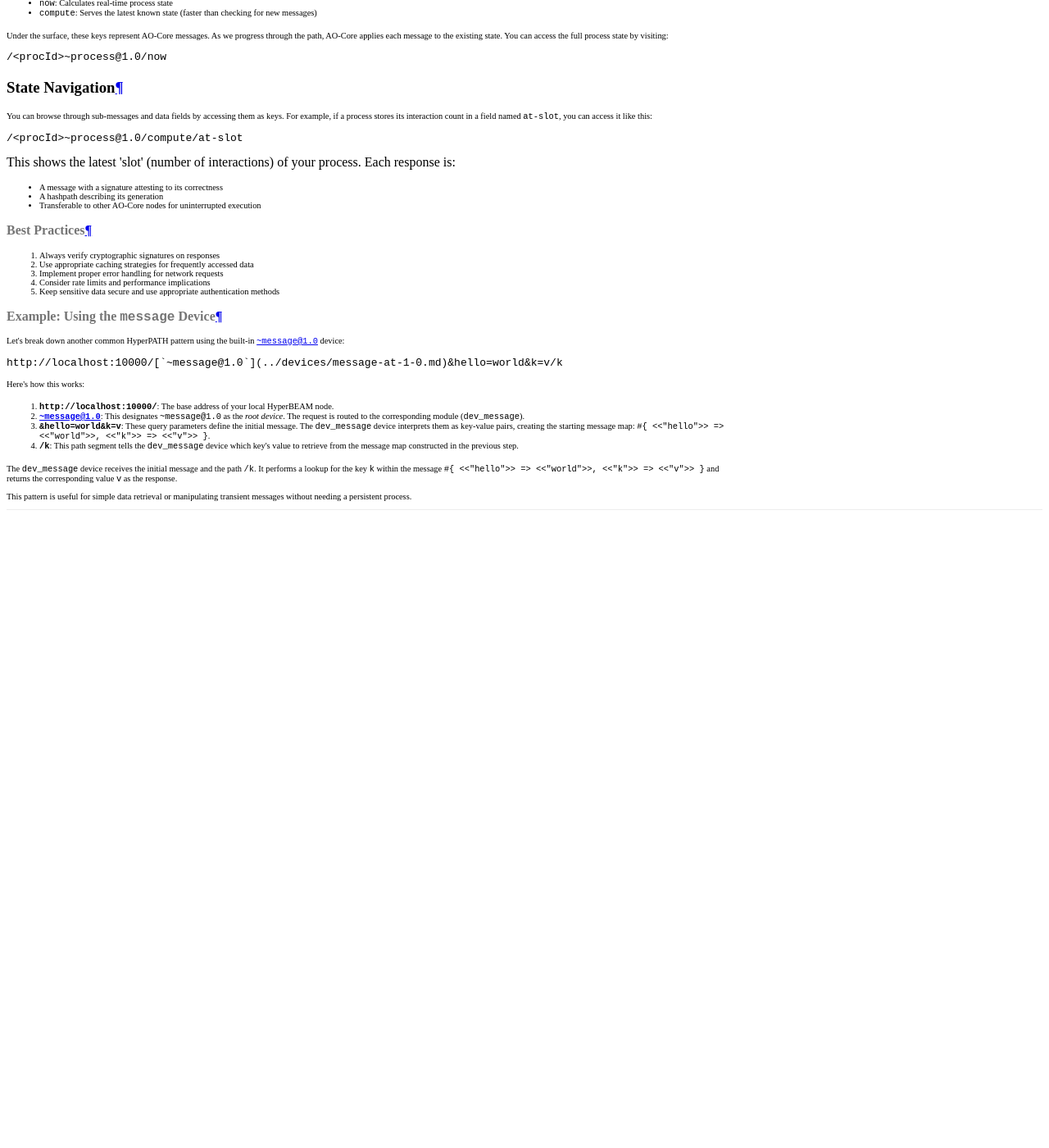
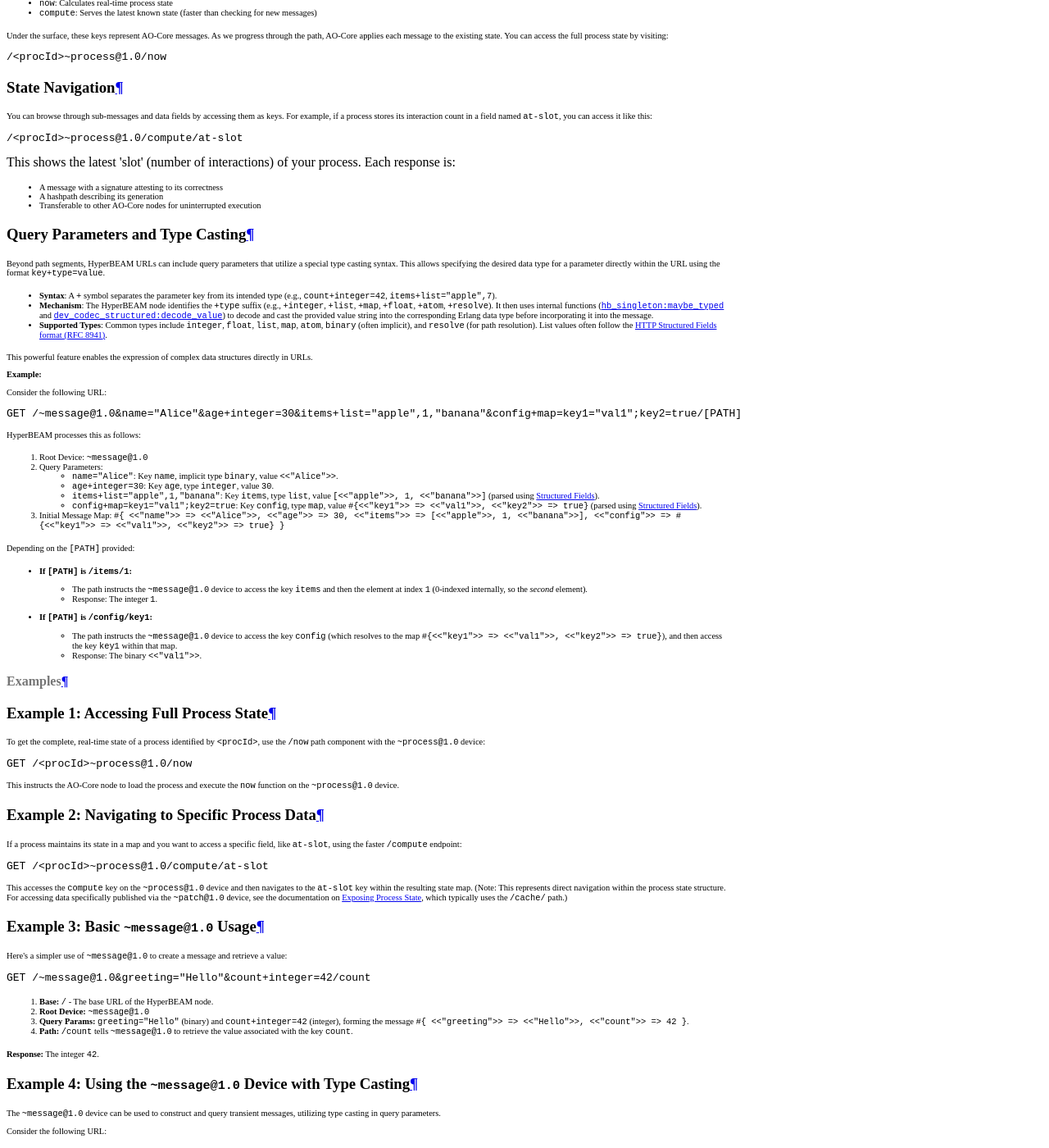
Before and after one commit to samcamwilliams/HyperBEAM, an MkDocs documentation site: the page built from docs/introduction/pathing-in-ao-core.md, in a window 1280 px wide and 1400 px high, scrolled down 2781 px. Shown: the whole window at 82% size. Built offline with MkDocs 1.6.1 and Material for MkDocs 9.7.7, drawn with Linux system fonts in a browser that asks for light colours; before the commit the page ends 3411 px from its top, so only the background shows below that; some of the changed text lies outside the part shown.

Commit message:
docs: enhance pathing documentation with query parameters and type casting details
- Added a new section on query parameters and type casting in HyperBEAM URLs, explaining the syntax and supported types.
- Included examples demonstrating the usage of the `~message@1.0` device with type casting for constructing and querying messages.
- Updated best practices section to maintain consistency across documentation.

````diff
--- a/docs/introduction/pathing-in-ao-core.md
+++ b/docs/introduction/pathing-in-ao-core.md
@@ -48,6 +48,105 @@
 - A hashpath describing its generation
 - Transferable to other AO-Core nodes for uninterrupted execution
 
+### Query Parameters and Type Casting
+
+Beyond path segments, HyperBEAM URLs can include query parameters that utilize a special type casting syntax. This allows specifying the desired data type for a parameter directly within the URL using the format `key+type=value`.
+
+- **Syntax**: A `+` symbol separates the parameter key from its intended type (e.g., `count+integer=42`, `items+list="apple",7`).
+- **Mechanism**: The HyperBEAM node identifies the `+type` suffix (e.g., `+integer`, `+list`, `+map`, `+float`, `+atom`, `+resolve`). It then uses internal functions ([`hb_singleton:maybe_typed`](../resources/source-code/hb_singleton.md) and [`dev_codec_structured:decode_value`](../resources/source-code/dev_codec_structured.md)) to decode and cast the provided value string into the corresponding Erlang data type before incorporating it into the message.
+- **Supported Types**: Common types include `integer`, `float`, `list`, `map`, `atom`, `binary` (often implicit), and `resolve` (for path resolution). List values often follow the [HTTP Structured Fields format (RFC 8941)](https://www.rfc-editor.org/rfc/rfc8941.html).
+
+This powerful feature enables the expression of complex data structures directly in URLs.
+
+**Example:**
+
+Consider the following URL:
+
+```
+GET /~message@1.0&name="Alice"&age+integer=30&items+list="apple",1,"banana"&config+map=key1="val1";key2=true/[PATH]
+```
+
+HyperBEAM processes this as follows:
+
+1.  Root Device: `~message@1.0`
+2.  Query Parameters:
+    *   `name="Alice"`: Key `name`, implicit type `binary`, value `<<"Alice">>`.
+    *   `age+integer=30`: Key `age`, type `integer`, value `30`.
+    *   `items+list="apple",1,"banana"`: Key `items`, type `list`, value `[<<"apple">>, 1, <<"banana">>]` (parsed using [Structured Fields](https://www.rfc-editor.org/rfc/rfc8941.html)).
+    *   `config+map=key1="val1";key2=true`: Key `config`, type `map`, value `#{<<"key1">> => <<"val1">>, <<"key2">> => true}` (parsed using [Structured Fields](https://www.rfc-editor.org/rfc/rfc8941.html)).
+3.  Initial Message Map: `#{ <<"name">> => <<"Alice">>, <<"age">> => 30, <<"items">> => [<<"apple">>, 1, <<"banana">>], <<"config">> => #{<<"key1">> => <<"val1">>, <<"key2">> => true} }`
+
+Depending on the `[PATH]` provided:
+
+*   **If `[PATH]` is `/items/1`:**
+    *   The path instructs the `~message@1.0` device to access the key `items` and then the element at index `1` (0-indexed internally, so the *second* element).
+    *   Response: The integer `1`.
+
+*   **If `[PATH]` is `/config/key1`:**
+    *   The path instructs the `~message@1.0` device to access the key `config` (which resolves to the map `#{<<"key1">> => <<"val1">>, <<"key2">> => true}`), and then access the key `key1` within that map.
+    *   Response: The binary `<<"val1">>`.
+
+## Examples
+
+### Example 1: Accessing Full Process State
+
+To get the complete, real-time state of a process identified by `<procId>`, use the `/now` path component with the `~process@1.0` device:
+
+```
+GET /<procId>~process@1.0/now
+```
+
+This instructs the AO-Core node to load the process and execute the `now` function on the `~process@1.0` device.
+
+### Example 2: Navigating to Specific Process Data
+
+If a process maintains its state in a map and you want to access a specific field, like `at-slot`, using the faster `/compute` endpoint:
+
+```
+GET /<procId>~process@1.0/compute/at-slot
+```
+
+This accesses the `compute` key on the `~process@1.0` device and then navigates to the `at-slot` key within the resulting state map.
+(Note: This represents direct navigation within the process state structure. For accessing data specifically published via the `~patch@1.0` device, see the documentation on [Exposing Process State](../build/exposing-process-state.md), which typically uses the `/cache/` path.)
+
+### Example 3: Basic `~message@1.0` Usage
+
+Here's a simpler use of `~message@1.0` to create a message and retrieve a value:
+
+```
+GET /~message@1.0&greeting="Hello"&count+integer=42/count
+```
+
+1.  **Base:** `/` - The base URL of the HyperBEAM node.
+2.  **Root Device:** `~message@1.0`
+3.  **Query Params:** `greeting="Hello"` (binary) and `count+integer=42` (integer), forming the message `#{ <<"greeting">> => <<"Hello">>, <<"count">> => 42 }`.
+4.  **Path:** `/count` tells `~message@1.0` to retrieve the value associated with the key `count`.
+
+**Response:** The integer `42`.
+
+### Example 4: Using the `~message@1.0` Device with Type Casting
+
+The `~message@1.0` device can be used to construct and query transient messages, utilizing type casting in query parameters.
+
+Consider the following URL:
+
+```
+GET /~message@1.0&name="Alice"&age+integer=30&items+list="apple",1,"banana"&config+map=key1="val1";key2=true/[PATH]
+```
+
+HyperBEAM processes this as follows:
+
+1.  Root Device: `~message@1.0`
+2.  Query Parameters (with type casting):
+    *   `name="Alice"` -> `#{ <<"name">> => <<"Alice">> }` (binary)
+    *   `age+integer=30` -> `#{ <<"age">> => 30 }` (integer)
+    *   `items+list="apple",1,"banana"` -> `#{ <<"items">> => [<<"apple">>, 1, <<"banana">>] }` (list)
+    *   `config+map=key1="val1";key2=true` -> `#{ <<"config">> => #{<<"key1">> => <<"val1">>, <<"key2">> => true} }` (map)
+3.  Initial Message Map: A combination of the above key-value pairs.
+4.  Path Evaluation:
+    *   If `[PATH]` is `/items/1`, the response is the integer `1`.
+    *   If `[PATH]` is `/config/key1`, the response is the binary `<<"val1">>`.
+
 ## Best Practices
 
 1. Always verify cryptographic signatures on responses
@@ -55,22 +154,3 @@
 3. Implement proper error handling for network requests
 4. Consider rate limits and performance implications
 5. Keep sensitive data secure and use appropriate authentication methods
-
-## Example: Using the `message` Device
-
-Let's break down another common HyperPATH pattern using the built-in [`~message@1.0`](../devices/message-at-1-0.md) device:
-
-```
-http://localhost:10000/[`~message@1.0`](../devices/message-at-1-0.md)&hello=world&k=v/k
-```
-
-Here's how this works:
-
-1.  **`http://localhost:10000/`**: The base address of your local HyperBEAM node.
-2.  **[`~message@1.0`](../devices/message-at-1-0.md)**: This designates `~message@1.0` as the *root device*. The request is routed to the corresponding module (`dev_message`).
-3.  **`&hello=world&k=v`**: These query parameters define the initial message. The `dev_message` device interprets them as key-value pairs, creating the starting message map: `#{ <<"hello">> => <<"world">>, <<"k">> => <<"v">> }`.
-4.  **`/k`**: This path segment tells the `dev_message` device which key's value to retrieve from the message map constructed in the previous step.
-
-The `dev_message` device receives the initial message and the path `/k`. It performs a lookup for the key `k` within the message `#{ <<"hello">> => <<"world">>, <<"k">> => <<"v">> }` and returns the corresponding value `v` as the response.
-
-This pattern is useful for simple data retrieval or manipulating transient messages without needing a persistent process.
````
Also changed, not shown: docs/devices/message-at-1-0.md (+2 -2 lines), docs/misc/ao-core-web-apis.md (+2 -2 lines).
